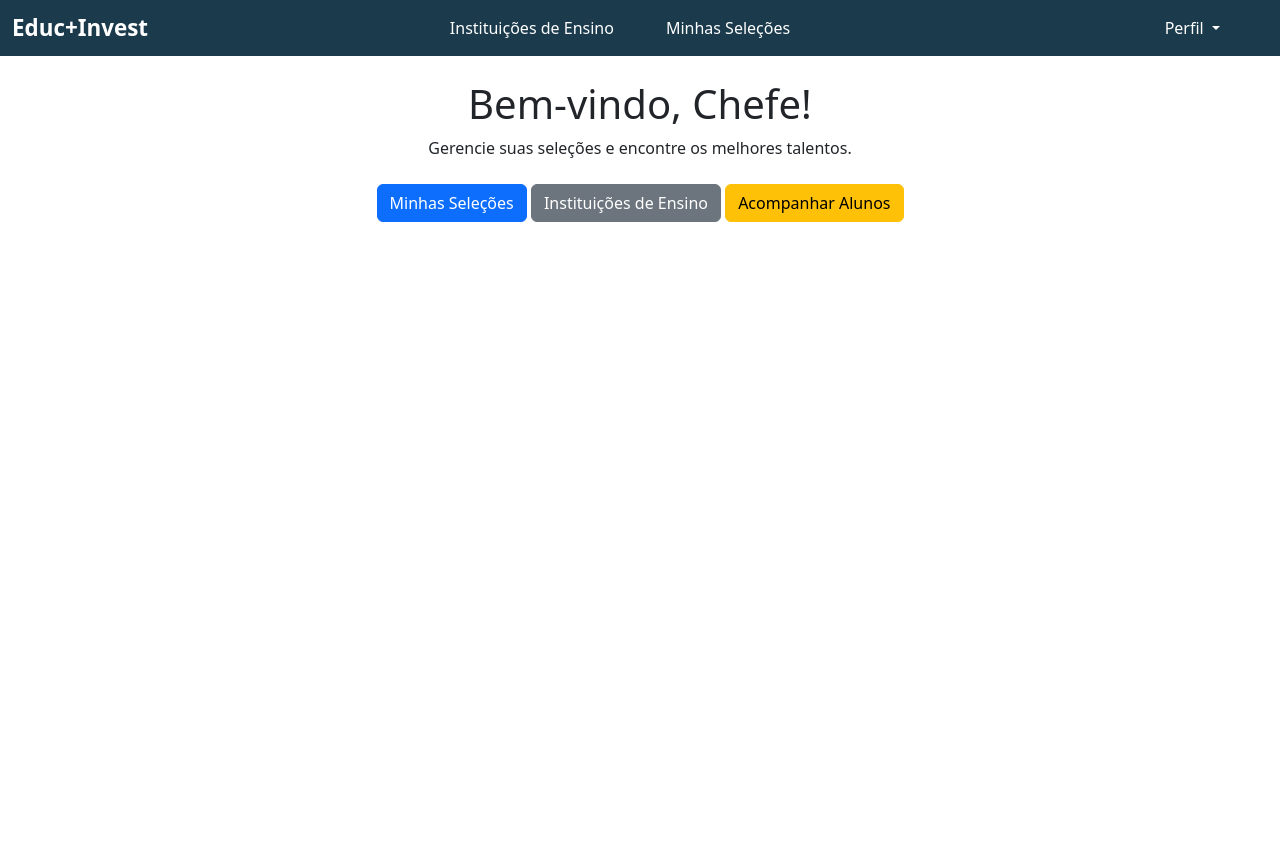
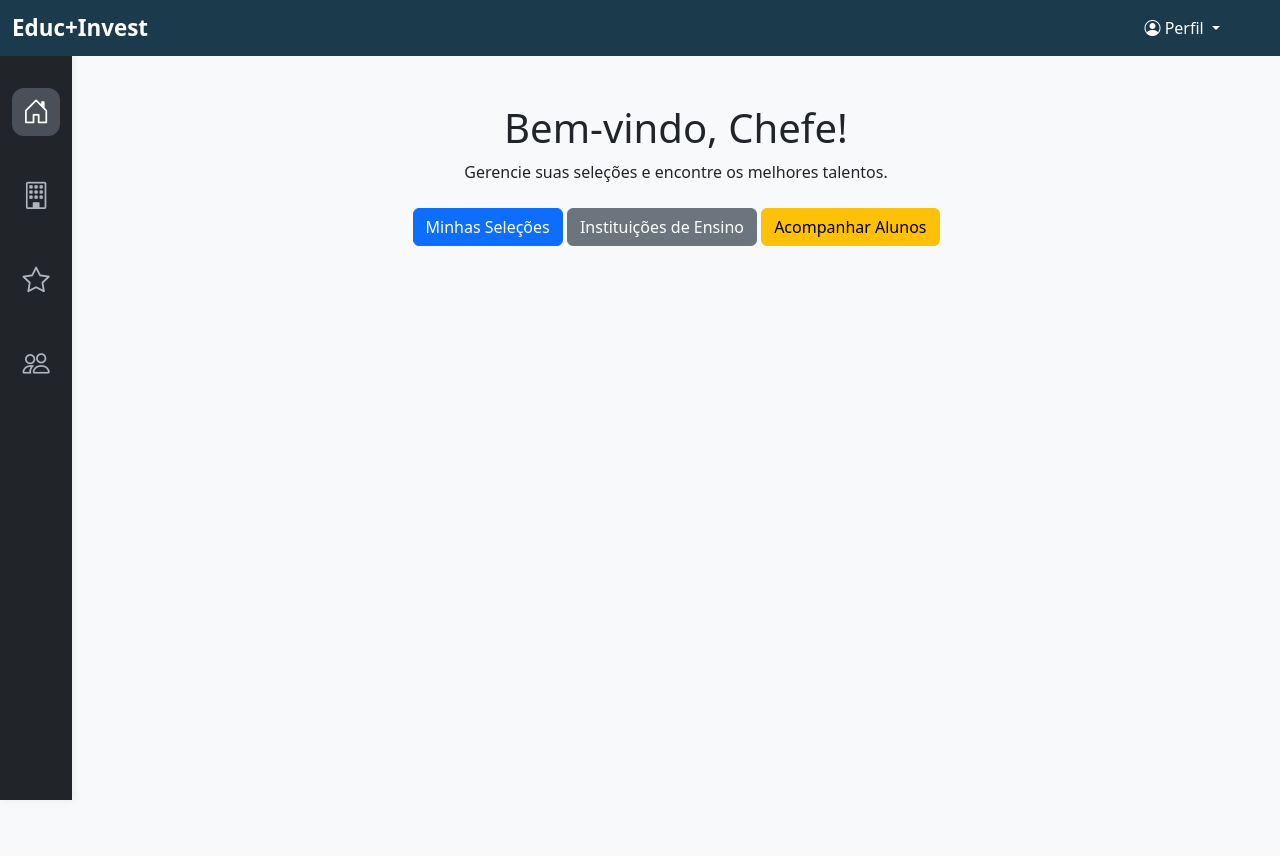
Before and after one commit to iamdiniz/academic_project, a Flask app: page /home in a window 1280 px wide. Before the commit the page ends 222 px from the top, so only its background shows below. Run offline with Flask 3, Linux system fonts and the light colour scheme; the visitor is signed in with stand-in values (Sample User, id 1).

Commit message:
adicionando navbar lateral

```diff
--- a/templates/base.html
+++ b/templates/base.html
@@ -9,37 +9,107 @@
     <link href="https://cdn.jsdelivr.net/npm/bootstrap@5.3.3/dist/css/bootstrap.min.css" rel="stylesheet">
     <link href="{{ url_for('static', filename='css/main.css') }}" rel="stylesheet">
     <link href="{{ url_for('static', filename='css/home.css') }}" rel="stylesheet">
+    <link rel="stylesheet" href="https://cdn.jsdelivr.net/npm/bootstrap-icons@1.11.3/font/bootstrap-icons.min.css">
 
     {% block head %}{% endblock %}
     {% block extra_css %}{% endblock %}
+
+    <style>
+        body {
+            background: #f8f9fa;
+        }
+        .sidebar {
+            position: fixed;
+            top: 0;
+            left: 0;
+            height: 100vh;
+            width: 72px;
+            background: #212529;
+            display: flex;
+            flex-direction: column;
+            align-items: center;
+            padding-top: 70px;
+            z-index: 1040;
+            box-shadow: 2px 0 8px rgba(0,0,0,0.07);
+        }
+        .sidebar .nav-link {
+            color: #adb5bd;
+            font-size: 1.7rem;
+            margin: 18px 0;
+            padding: 0;
+            border-radius: 12px;
+            width: 48px;
+            height: 48px;
+            display: flex;
+            align-items: center;
+            justify-content: center;
+            transition: background 0.2s, color 0.2s;
+            position: relative;
+        }
+        .sidebar .nav-link.active, .sidebar .nav-link:hover {
+            background: #495057;
+            color: #fff;
+        }
+        .sidebar .nav-link .sidebar-tooltip {
+            visibility: hidden;
+            opacity: 0;
+            position: absolute;
+            left: 60px;
+            background: #343a40;
+            color: #fff;
+            padding: 4px 14px;
+            border-radius: 6px;
+            font-size: 1rem;
+            white-space: nowrap;
+            transition: opacity 0.2s;
+            z-index: 1050;
+        }
+        .sidebar .nav-link:hover .sidebar-tooltip {
+            visibility: visible;
+            opacity: 1;
+        }
+        main {
+            margin-left: 72px;
+            padding-top: 24px;
+            min-height: 100vh;
+        }
+        @media (max-width: 768px) {
+            .sidebar {
+                width: 56px;
+                padding-top: 60px;
+            }
+            main {
+                margin-left: 56px;
+            }
+        }
+    </style>
+    {% if hide_navbar %}
+    <style>
+        main {
+            margin-left: 0 !important;
+            padding-top: 0 !important;
+        }
+    </style>
+    {% endif %}
 </head>
 <body>
     {% if not hide_navbar %}
     <!-- Navbar Global -->
-    <nav class="navbar navbar-expand-lg navbar-dark custom-navbar">
+    <nav class="navbar navbar-expand-lg navbar-dark custom-navbar" style="z-index: 1051;">
         <div class="container-fluid">
             <button class="navbar-toggler" type="button" data-bs-toggle="collapse" data-bs-target="#navbarContent">
                 <span class="navbar-toggler-icon"></span>
             </button>
-
             <div class="collapse navbar-collapse" id="navbarContent">
                 <div class="row w-100 align-items-center text-center">
                     <div class="col-4 text-start">
                         <a class="navbar-brand fw-bold" href="{{ url_for('home') }}">Educ+Invest</a>
                     </div>
-
                     <div class="col-4">
                         <ul class="navbar-nav justify-content-center mb-2 mb-lg-0">
-                            {% if session.get('tipo_usuario') == 'chefe' %}
-                            <li class="nav-item">
-                                <a class="nav-link" href="{{ url_for('instituicao_ensino') }}">Instituições de Ensino</a></li>
-                            <li class="nav-item">
-                                <a class="nav-link" href="{{ url_for('minhas_selecoes') }}">Minhas Seleções</a>
-                            </li>
-                            {% endif %}
+                            <!-- Espaço reservado para links centrais se quiser -->
                         </ul>
                     </div>
-
                     <div class="col-4 text-end">
                         <ul class="navbar-nav justify-content-end">
                             <li class="nav-item dropdown">
@@ -50,7 +120,7 @@
                                     <li><a class="dropdown-item" href="{{ url_for('perfil') }}">Ver Perfil</a></li>
                                     <li><a class="dropdown-item" href="#">Configurações</a></li>
                                     <li><hr class="dropdown-divider"></li>
-                                    <li><a class="dropdown-item custom-logout" href="{{ url_for('login') }}">Sair</a></li>
+                                    <li><a class="dropdown-item custom-logout" href="{{ url_for('logout') }}">Sair</a></li>
                                 </ul>
                             </li>
                         </ul>
@@ -59,7 +129,39 @@
             </div>
         </div>
     </nav>
-{% endif %}
+    <!-- Sidebar lateral -->
+    <div class="sidebar">
+        <!-- Ícone Home (todos os usuários) -->
+        <a class="nav-link {% if request.path == url_for('home') %}active{% endif %}" href="{{ url_for('home') }}">
+            <i class="bi bi-house-door"></i>
+            <span class="sidebar-tooltip">Home</span>
+        </a>
+        {% if session.get('tipo_usuario') == 'chefe' %}
+            <!-- Instituições de Ensino -->
+            <a class="nav-link {% if request.path == url_for('instituicao_ensino') %}active{% endif %}" href="{{ url_for('instituicao_ensino') }}">
+                <i class="bi bi-building"></i>
+                <span class="sidebar-tooltip">Instituições de Ensino</span>
+            </a>
+            <!-- Minhas Seleções -->
+            <a class="nav-link {% if request.path == url_for('minhas_selecoes') %}active{% endif %}" href="{{ url_for('minhas_selecoes') }}">
+                <i class="bi bi-star"></i>
+                <span class="sidebar-tooltip">Minhas Seleções</span>
+            </a>
+            <!-- Acompanhar Alunos -->
+            <a class="nav-link {% if request.path == url_for('acompanhar') %}active{% endif %}" href="{{ url_for('acompanhar') }}">
+                <i class="bi bi-people"></i>
+                <span class="sidebar-tooltip">Acompanhar Alunos</span>
+            </a>
+        {% elif session.get('tipo_usuario') == 'instituicao' %}
+            <!-- Gerenciar Alunos -->
+            <a class="nav-link {% if request.path == url_for('alunos_instituicao') %}active{% endif %}" href="{{ url_for('alunos_instituicao') }}">
+                <i class="bi bi-mortarboard"></i>
+                <span class="sidebar-tooltip">Gerenciar Alunos</span>
+            </a>
+        {% endif %}
+    </div>
+    {% endif %}
+
     <!-- Conteúdo dinâmico -->
     <main>
         {% block body %}{% endblock %}
```
